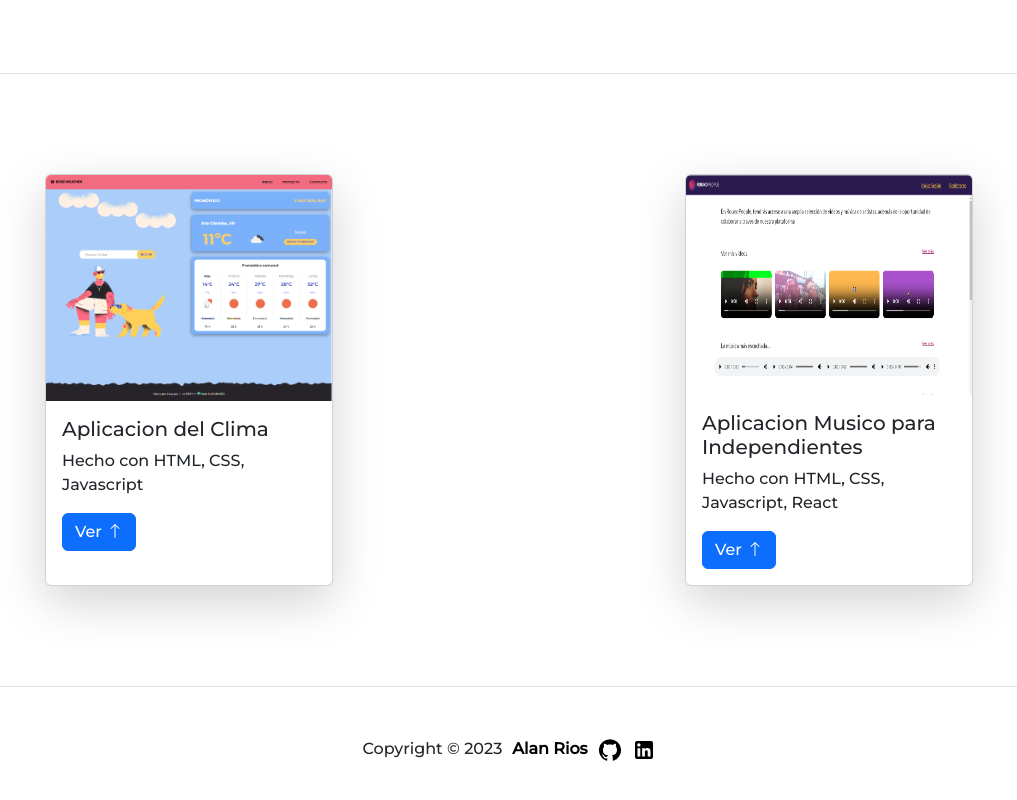
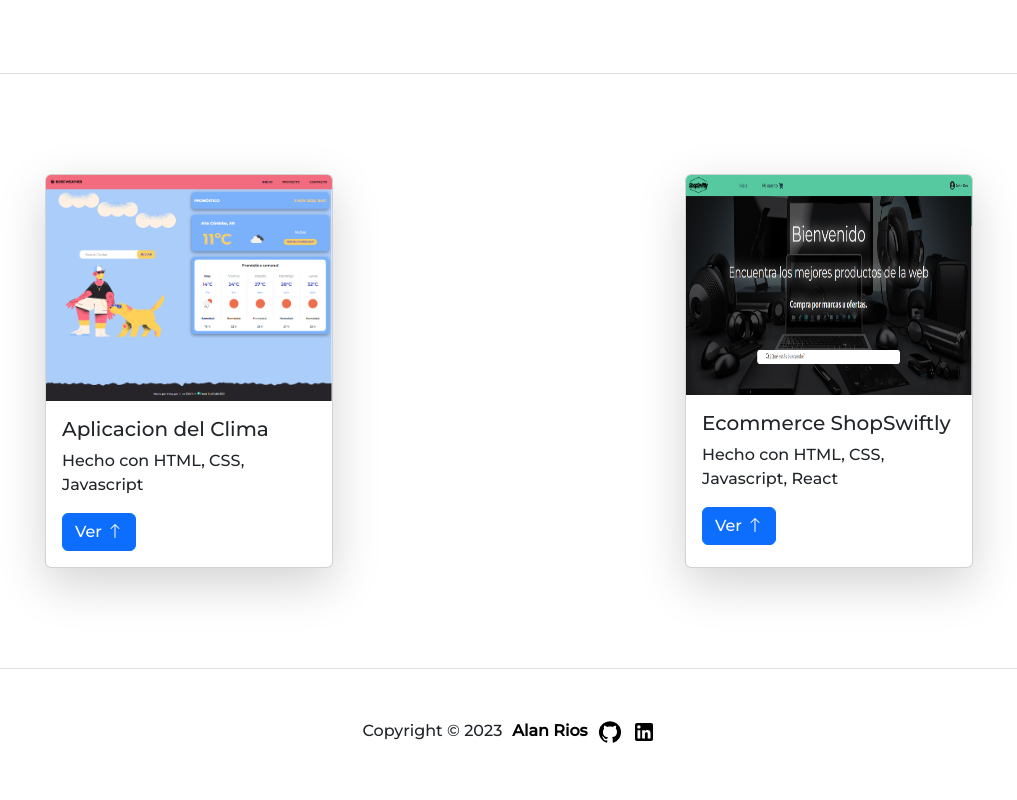
Before and after one commit to alanrios21/portfolio, a React (Vite) app: page / in a window 1280 px wide. Shown: the part 2128-2928 px from the top of the page, without its empty margins (131-1148 px from the left). Built offline with nearby package versions, Linux system fonts and the light colour scheme.

Commit message:
Actualice el proyecto

```diff
--- a/src/assets/components/Projects.jsx
+++ b/src/assets/components/Projects.jsx
@@ -3,7 +3,7 @@
 import Clima from '../../../public/imagenes/Clima.png'
 import {BsArrowUp} from 'react-icons/bs';
 import Divider from '@mui/material/Divider';
-import Music from '../../../public/imagenes/Musicos.png'
+import Ecommerce from '../../../public/imagenes/Ecommerce.png'
 
 
 const Projects = () => {
@@ -23,13 +23,13 @@
       </Card.Body>
     </Card>
     <Card id='projects' className='animate__animated animate__backInDown card-project-one shadow-lg' style={{ width: '18rem' }}>
-      <Card.Img variant="top" style={{height: '220px'}} src={Music} />
+    <Card.Img variant="top" style={{height: '220px'}} src={Ecommerce} />
       <Card.Body>
-        <Card.Title>Aplicacion Musico para Independientes</Card.Title>
+      <Card.Title>Ecommerce ShopSwiftly</Card.Title>
         <Card.Text>
           Hecho con HTML, CSS, Javascript, React
         </Card.Text>
-        <Button variant="primary" className='button-projects' href="https://roundpeople.netlify.app/"
+        <Button variant="primary" className='button-projects' href="https://www.youtube.com/watch?v=t1HolY-kVMI"
         target="_blank"
         rel="noreferrer">Ver<BsArrowUp className='arrow'></BsArrowUp></Button>
       </Card.Body>
```
